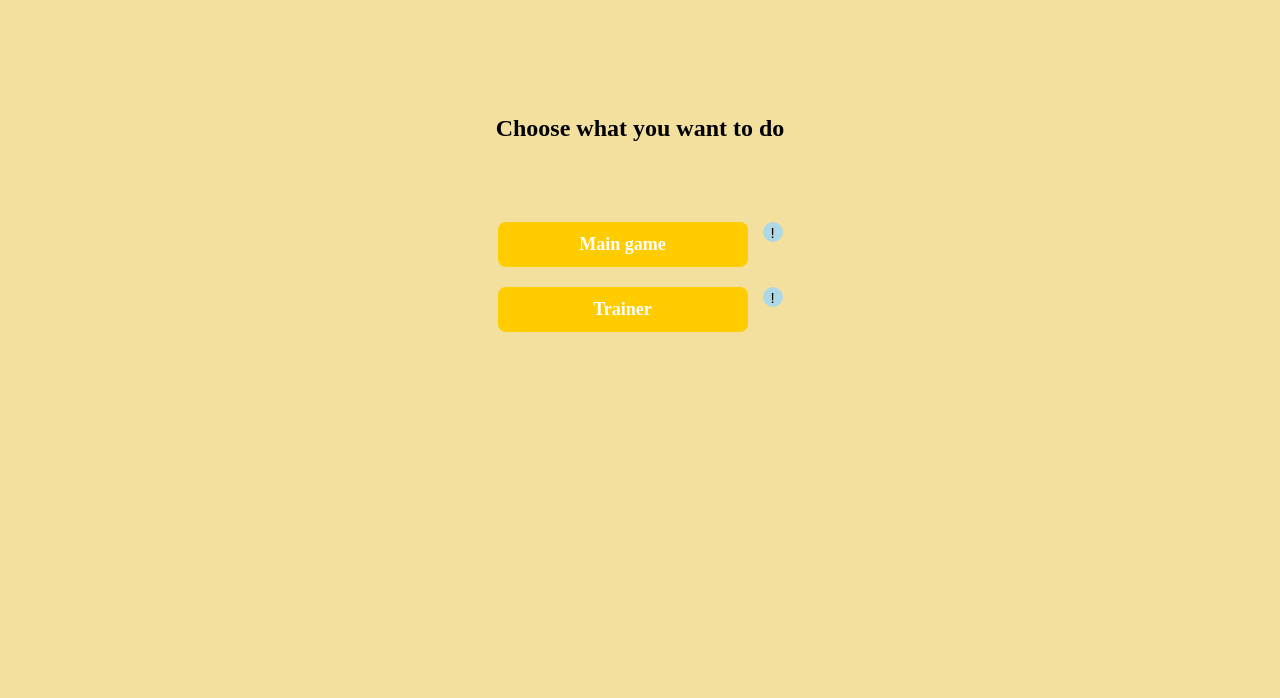
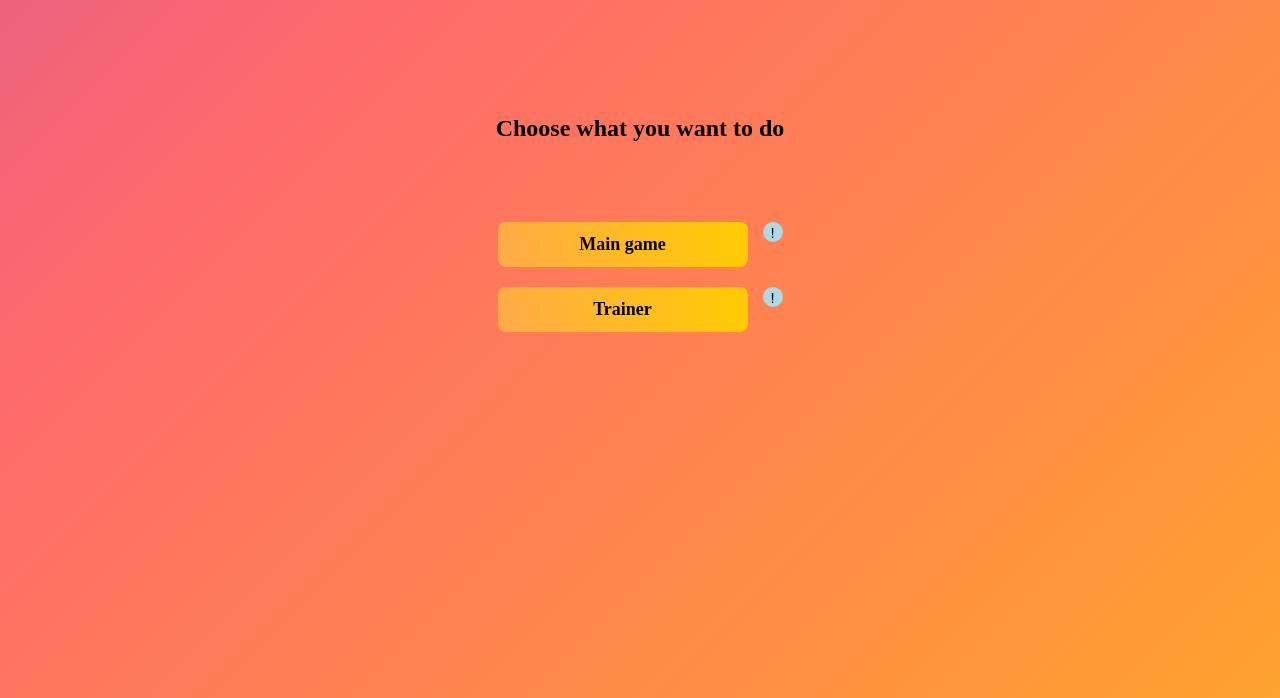
Before and after one commit to TOLIKLOL777/English-times, a plain HTML site: page menu.html in a window 1280 px wide. Shown: the part 102-800 px from the top of the page. Drawn offline with Linux system fonts and the light colour scheme; a web font is replaced by a local one.

Commit message:
home small fixes

```diff
--- a/index_style.css
+++ b/index_style.css
@@ -6,6 +6,8 @@
 body{
     background-color: rgb(235, 235, 165);
     font-family: "Tektur", sans-serif;
+    opacity: 0;
+    transition: opacity 1s ease-in;
 }
 
 .back-button {
@@ -39,6 +41,9 @@ body{
     justify-content: center;
     padding-top: 50px;
     padding-bottom: 80px;
+    transform: translateY(-20px);
+    opacity: 0;
+    transition: all 1s ease-out;
 }
 
 .list{
@@ -50,7 +55,10 @@ body{
     align-items: stretch;
     padding-left: 800px;
     padding-right: 800px;
-    padding-bottom: 500px;
+    padding-bottom: 400px;
+    transform: translateY(-20px);
+    opacity: 0;
+    transition: all 1s ease-out;
 }
 
 .button {
@@ -94,6 +102,9 @@ body{
     box-shadow:0 4px 15px rgba(155, 197, 211, 0.3);
     margin-bottom: 50px;
     margin-left: 50px;
+    transform: translateY(-20px);
+    opacity: 0;
+    transition: all 1s ease-out;
 }
 
 .footer__button:hover {
@@ -126,3 +137,7 @@ th {
 td {
     background-color: white;
 }
+.fade-in {
+    opacity: 1;
+    transform: translateY(0);
+}
--- a/menu_style.css
+++ b/menu_style.css
@@ -4,11 +4,33 @@
 }
 
 body{
-    background-color: #f3e09f;
+    /* background-color: #f3e09f;
+    background-image: url(menu_bg.png);
+    background-size: cover; */
     font-family: "Tektur", sans-serif;
-    animation: fadeIn 1.5s ease-in-out;
+    background: linear-gradient(-45deg, #ffcc00, #ff6b6b, #8a2be2, #ffcc00);
+    background-size: 400% 400%;
+    animation: gradientAnimation 10s ease infinite;
+    background-attachment: fixed;
+    margin: 0;
+    height: 100vh;
+    display: flex;
+    flex-direction: column;
+    align-items: center;
 }
 
+
+@keyframes gradientAnimation {
+    0% {
+        background-position: 0% 50%;
+    }
+    50% {
+        background-position: 100% 50%;
+    }
+    100% {
+        background-position: 0% 50%;
+    }
+}
 .title{
     font-family: Tektur;
     padding-left: calc(50% - 400px);
@@ -26,7 +48,7 @@ body{
 
 h1 {
     font-size: 2em;
-    color: #333;
+    color: #000000;
     animation: pulse 2s infinite;
 }
 
@@ -56,8 +78,8 @@ h1 {
     padding: 12px 24px;
     font-size: 18px;
     font-weight: bold;
-    color: white;
-    background: #ffcc00;
+    color: rgb(0, 0, 0);
+    background: linear-gradient(252.01deg, #FFCC00 0%, #FFAA49 100%);
     border: none;
     cursor: pointer;
     overflow: hidden;
@@ -67,7 +89,7 @@ h1 {
 }
 
 .button:hover {
-    background: #ffaa00;
+    background: linear-gradient(252.01deg, #E8BA04 0%, #CF8A3B 100%);
     transform: scale(1.1);
 }
 
```
Also changed, not shown: index.html (+11 -3 lines), sentences.html (+2 -2 lines), signal_words.html (+11 -1 lines).
